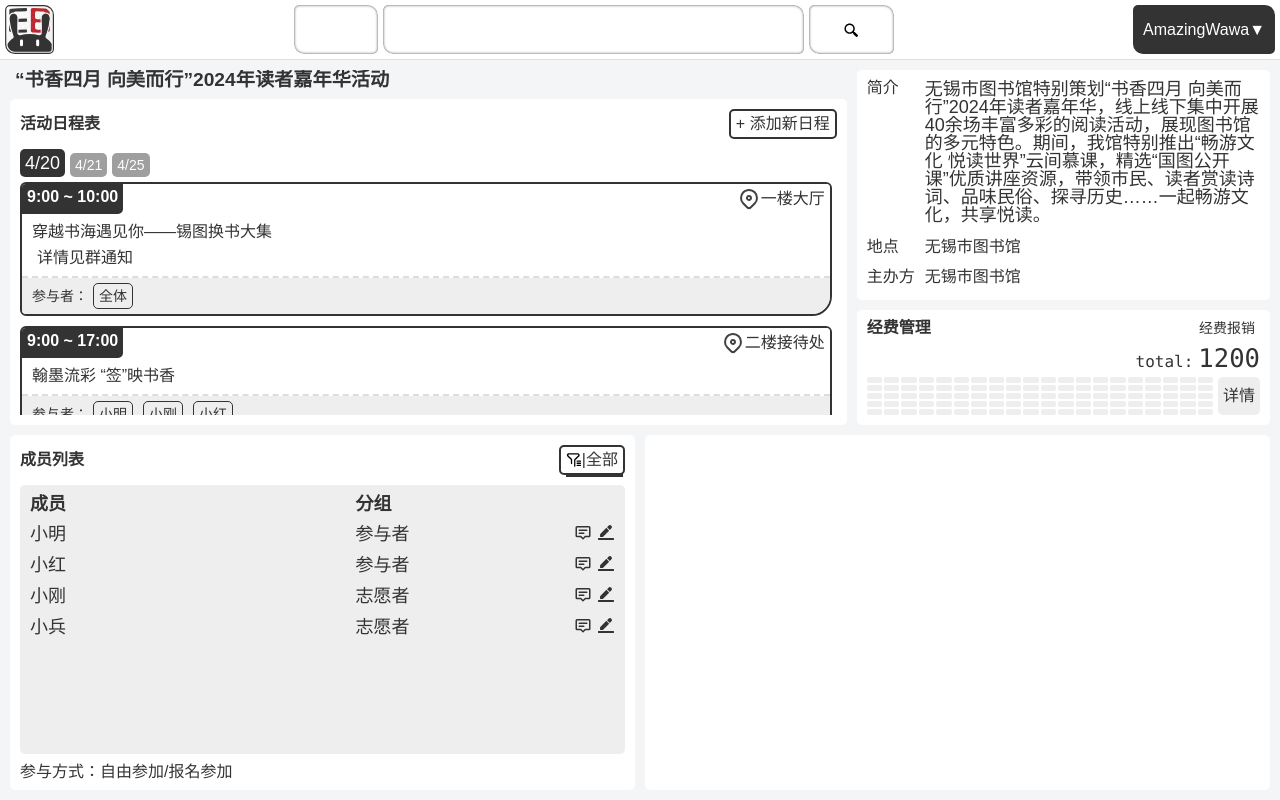
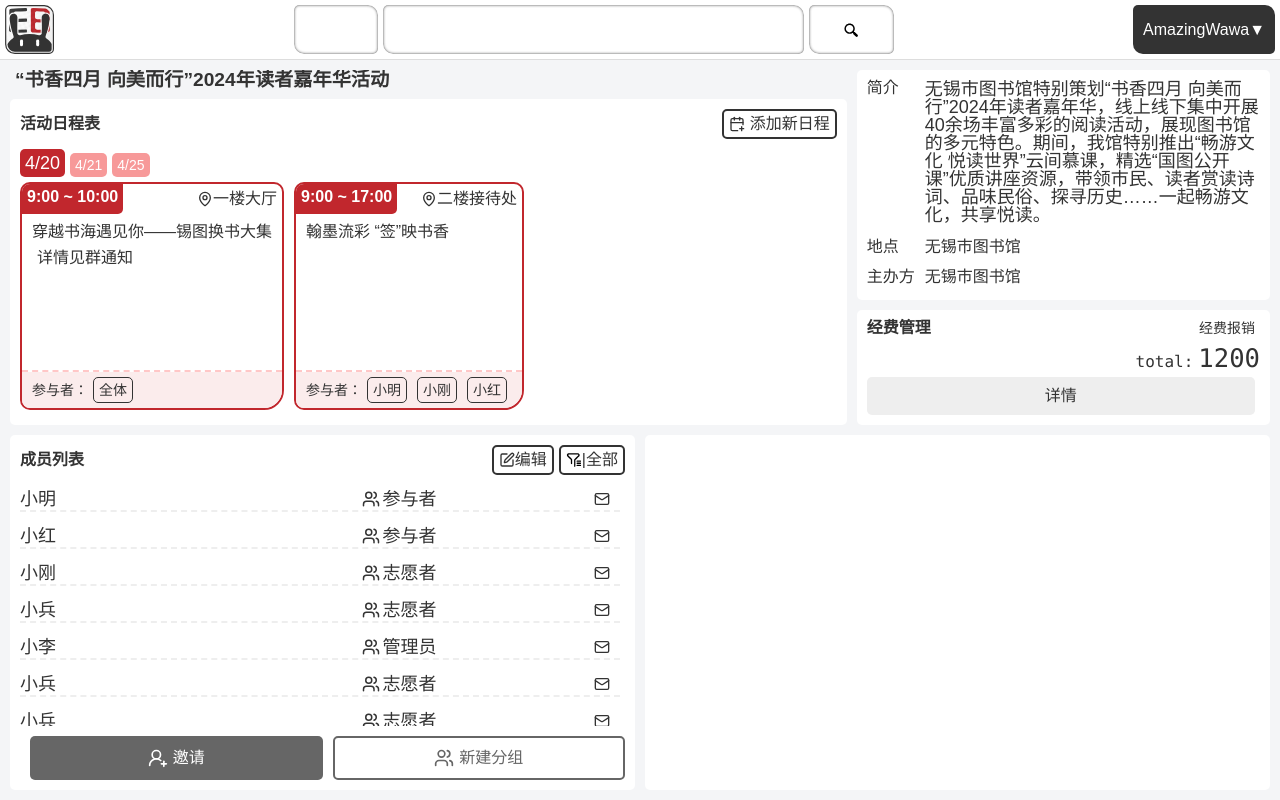
Before and after one commit to AmazingWawa-s/EventBand-frontend, a Vue app: page /#/eventDetail in a window 1280 px wide. Built offline with nearby package versions, Linux system fonts and the light colour scheme; sample sign-in values are in the browser's storage.

Commit message:
成员列表更新,使用lucide图标库

```diff
--- a/package.json
+++ b/package.json
@@ -11,6 +11,7 @@
   "dependencies": {
     "axios": "^1.6.8",
     "less": "^4.2.0",
+    "lucide-vue-next": "^0.379.0",
     "pinia": "^2.1.7",
     "vue": "^3.2.37",
     "vue-router": "^4.3.2"
--- a/src/App.vue
+++ b/src/App.vue
@@ -17,6 +17,27 @@
   align-items: center;
   justify-items: center;
   color: #333333;
+}
+
+input {
+  border: 1px solid #ddd;
+  outline: none;
+  font-size: 18px;
+  height: 32px;
+  width: 100%;
+  font-family: sans-serif;
+  color: #333;
+  padding: 5px 10px;
+}
+
+textarea {
+  border: 1px solid #ddd;
+  color: #333;
+  outline: none;
+  font-family: sans-serif;
+  width: 100%;
+  resize: none;
+  padding: 5px 10px;
 }
 
 .main-view {
--- a/src/components/MBudgets.vue
+++ b/src/components/MBudgets.vue
@@ -12,9 +12,9 @@
         <span class="budgets-num">1200</span>
       </div>
       <div class="budgets-bottom">
-        <div class="budgets-graph">
+        <!-- <div class="budgets-graph">
           <div class="budgets-item" v-for="i in 100" :key="i"></div>
-        </div>
+        </div> -->
         <div class="budgets-detail-button">详情</div>
       </div>
     </div>
--- a/src/components/MExtra.vue
+++ b/src/components/MExtra.vue
@@ -10,10 +10,7 @@
       <div class="menu-frame"></div>
     </div>
     <div class="body-frame">
-      <div class="body-setting">
-        <div>参与方式：报名参加/自由参加</div>
-        <div>参与方式：报名参加/自由参加</div>
-      </div>
+      <div class="body-setting"></div>
     </div>
   </div>
 </template>
--- a/src/components/MParticipants.vue
+++ b/src/components/MParticipants.vue
@@ -1,41 +1,59 @@
 <template>
   <div class="m-participants-main-container">
+    <div class="participants-header-frame">
       <div class="participants-header">
         <div class="front">成员列表</div>
         <div class="end">
+          <div class="button" @click="editActive = !editActive">
+            <SquarePen :size="16" />编辑
+          </div>
+          <div class="button" @click="siftButton = !siftButton">
             <div class="icon">
               <img src="../assets/sift.svg" alt="" />
               |
             </div>
             <div class="condition">{{ condition }}</div>
-        <div class="drop-menu">
-          <div @click="() => (condition = item)" v-for="item in dropMenu" :key="item">
+          </div>
+        </div>
+      </div>
+      <div :class="{ 'participants-sift': true, 'sift-close': !siftButton }">
+        <div
+          class="sift-item"
+          v-for="item in dropMenu"
+          @click="
+            condition = item;
+            siftButton = false;
+          "
+          :key="item"
+        >
           {{ item }}
-          </div>
         </div>
       </div>
     </div>
     <div class="participants-body">
       <div class="participants-contents">
-        <div class="participants-item grid-title">
-          <div class="">成员</div>
-          <div>分组</div>
-          <div></div>
-          <div></div>
+        <div
+          v-show="condition == '全部' || condition == item.group"
+          v-for="item in participants"
+          class="participants-item"
+          :key="item"
+        >
+          <div class="">{{ item.name }}</div>
+          <div><Users :size="18" />{{ item.group }}</div>
+          <div class="button">
+            <Mail :size="18" />
           </div>
-        <div v-for="item in participants" class="participants-item" :key="item">
-          <div class="">{{ item.name }}</div>
-          <div>{{ item.group }}</div>
-          <div class="contact">
-            <img src="../assets/message.svg" alt="" />
-          </div>
-          <div class="edit">
-            <img src="../assets/edit.svg" alt="" />
+          <div :class="{ button: true, hidden: !editActive }">
+            <CircleX color="#c1272d" :size="18" />
           </div>
         </div>
       </div>
     </div>
-    <div class="participants-bottom">参与方式：自由参加/报名参加</div>
+    <div class="participants-bottom">
+      <div class="bottom-item invite"><UserRoundPlus :size="20" />邀请</div>
+      <div class="bottom-item new"><Users :size="20" />新建分组</div>
+      <div class="setting"></div>
+    </div>
   </div>
 </template>
 
@@ -48,17 +66,47 @@
   padding: 10px;
   display: grid;
   grid-template-rows: auto 1fr auto;
+  gap: 10px;
   user-select: none;
   overflow: hidden;
 
+  .participants-sift {
+    display: flex;
+    transition: 500ms;
+    width: 100%;
+    gap: 5px;
+    max-height: 500px;
+    flex-wrap: wrap;
+    overflow: hidden;
+
+    .sift-item {
+      font-size: 16px;
+      border-radius: 5px;
+      border: 1px solid #ddd;
+      padding: 5px;
+      cursor: pointer;
+    }
+  }
+
+  .sift-close {
+    max-height: 0;
+  }
+
+  .participants-header-frame {
     .participants-header {
+      margin-bottom: 5px;
       font-weight: 600;
-    margin-bottom: 10px;
       display: flex;
       align-items: center;
       justify-content: space-between;
 
       .end {
+        display: flex;
+        gap: 5px;
+        align-items: center;
+        justify-content: space-between;
+
+        .button {
           display: flex;
           align-items: center;
           justify-content: space-between;
@@ -78,22 +126,6 @@
           img {
             width: 16px;
           }
-
-      .drop-menu {
-        position: absolute;
-        top: 100%;
-        overflow: hidden;
-        height: 0;
-        border: 2px #333 solid;
-        background-color: #fff;
-        display: flex;
-        flex-direction: column;
-        align-items: flex-end;
-        div {
-          padding: 5px;
-        }
-
-        div:hover {
         }
       }
     }
@@ -102,33 +134,44 @@
   .participants-body {
     width: 100%;
     height: 100%;
-    overflow-y: scroll;
     font-size: 18px;
-    background-color: #eee;
-    padding: 10px;
-    border-radius: 5px;
+    overflow: hidden;
 
     .participants-contents {
       width: 100%;
       display: grid;
+      padding-right: 5px;
+      height: 100%;
+      overflow-y: scroll;
       grid-template-columns: 3fr 2fr auto auto;
-      column-gap: 5px;
-      row-gap: 10px;
-
-      .menu-head {
-        font-weight: 600;
-      }
+      column-gap: 10px;
+      grid-auto-rows: 22px;
+      row-gap: 15px;
 
       .participants-item {
         width: 100%;
         display: grid;
+        transition: 300ms;
+        border-bottom: 2px dashed #eee;
+        padding-bottom: 2px;
         grid-column: 1/5;
         grid-template-columns: subgrid;
         align-items: center;
 
-        img {
-          width: 18px;
+        .button {
           cursor: pointer;
+          transition: 300ms;
+          max-width: 16px;
+        }
+
+        .hidden {
+          max-width: 0;
+        }
+
+        div {
+          display: flex;
+          align-items: center;
+          gap: 2px;
         }
       }
 
@@ -139,8 +182,50 @@
   }
 
   .participants-bottom {
-    margin-top: 10px;
+    display: grid;
+    grid-template-columns: auto 1fr 1fr;
+    grid-template-areas: "c a b ";
+    gap: 10px;
+
+    .bottom-item {
+      width: 100%;
+      height: 100%;
+      cursor: pointer;
+      border-radius: 5px;
+
+      display: flex;
+      align-items: center;
+      justify-content: center;
+      gap: 5px;
+      padding: 10px 5px;
+    }
+
+    .invite {
+      grid-area: a;
+      background-color: #666;
+      color: #fff;
+    }
+
+    .new {
+      grid-area: b;
+      background-color: #fff;
+      border: 2px solid #666;
+      color: #666;
+    }
+
+    .setting {
+      grid-area: c;
       font-size: 16px;
+    }
+  }
+
+  @media (max-width: 1200px) {
+    .participants-bottom {
+      grid-template-columns: 1fr 1fr;
+      grid-template-areas:
+        "c c"
+        "a b";
+    }
   }
 }
 
@@ -150,9 +235,18 @@
 </style>
 
 <script setup>
+import { UserRoundPlus } from "lucide-vue-next";
+import { Users } from "lucide-vue-next";
+import { SquarePen } from "lucide-vue-next";
+import { Mail } from "lucide-vue-next";
+import { CircleX } from "lucide-vue-next";
 import { ref } from "vue";
 
 const condition = ref("全部");
+
+const editActive = ref(false);
+
+const siftButton = ref(false);
 
 const dropMenu = ref(["全部", "参与者", "管理员", "志愿者", "活动负责人"]);
 
@@ -177,5 +271,30 @@ const participants = ref([
     group: "志愿者",
     id: "123456",
   },
+  {
+    name: "小李",
+    group: "管理员",
+    id: "123456",
+  },
+  {
+    name: "小兵",
+    group: "志愿者",
+    id: "123456",
+  },
+  {
+    name: "小兵",
+    group: "志愿者",
+    id: "123456",
+  },
+  {
+    name: "小勇",
+    group: "活动负责人",
+    id: "123456",
+  },
+  {
+    name: "小兵",
+    group: "志愿者",
+    id: "123456",
+  },
 ]);
 </script>
--- a/src/components/MSchedule.vue
+++ b/src/components/MSchedule.vue
@@ -3,13 +3,36 @@
     <div class="schedule-header">
       <div class="front">活动日程表</div>
       <div class="end" @click="() => (addScheduleButton = !addScheduleButton)">
-        <div class="button-frame">+ 添加新日程</div>
+        <div class="button-frame"><CalendarPlus :size="16" />添加新日程</div>
       </div>
     </div>
     <div class="schedule-body">
-      <div
-        :class="{ 'schedule-add-frame': true, 'frame-close': !addScheduleButton }"
-      ></div>
+      <div :class="{ 'schedule-add-frame': true, 'frame-close': !addScheduleButton }">
+        <div class="schedule-form time">
+          <div>时间：</div>
+          <input type="text" />
+          <span>:</span>
+          <input type="text" />
+          <span>~</span>
+          <input type="text" />
+          <span>:</span>
+          <input type="text" />
+        </div>
+        <div class="schedule-form place">
+          具体地点：
+          <input type="text" />
+        </div>
+        <div class="schedule-form title">
+          标题：
+          <input type="text" />
+        </div>
+        <div class="schedule-form detail">
+          详情：
+          <textarea />
+        </div>
+        <div class="schedule-form participants">参与人员</div>
+        <div class="schedule-form button">确定</div>
+      </div>
       <div class="schedule-grid">
         <div class="grid-header">
           <div
@@ -32,7 +55,7 @@
                 {{ item.time1 + " ~ " + item.time2 }}
               </div>
               <div class="item-place">
-                <img src="../assets/place.svg" alt="" />
+                <MapPin :size="16" />
                 {{ item.place }}
               </div>
             </div>
@@ -81,6 +104,7 @@
         border-radius: 5px;
         border: 2px solid #333;
         display: flex;
+        gap: 5px;
         padding: 5px;
         font-size: 16px;
         font-weight: 500;
@@ -100,6 +124,17 @@
       height: 100%;
       transition: 300ms;
       overflow: hidden;
+      display: flex;
+      font-size: 16px;
+      flex-direction: column;
+      justify-content: space-between;
+
+      .schedule-form {
+        display: flex;
+        white-space: nowrap;
+        align-items: center;
+        gap: 5px;
+      }
     }
 
     .frame-close {
@@ -124,32 +159,32 @@
           padding: 5px;
           flex-shrink: 0;
           color: #fff;
-          background-color: rgb(159, 159, 159);
+          background-color: rgb(247, 153, 153);
           font-size: 14px;
           cursor: pointer;
         }
 
         .date-tab-active {
           font-size: 18px;
-          background-color: @theme-black;
+          background-color: @theme-color;
         }
       }
 
       .grid-body {
         height: 100%;
         width: 100%;
-        overflow-y: scroll;
+        overflow-x: scroll;
         gap: 10px;
-        padding-right: 5px;
+        padding-bottom: 5px;
         display: flex;
-        flex-direction: column;
 
         .schedule-item {
           flex-shrink: 0;
           overflow: hidden;
-          // background-color: rgb(255, 206, 206);
-          border: 2px solid @theme-black;
-          border-radius: 6px 6px 20px 6px;
+          border: 2px solid @theme-color;
+          border-radius: 10px 10px 20px 10px;
+          display: grid;
+          grid-template-rows: auto 1fr auto;
 
           .item-header {
             display: flex;
@@ -157,11 +192,12 @@
             user-select: none;
             justify-content: space-between;
             align-items: center;
+            // background-color: rgb(255, 215, 215);
 
             .item-time {
               color: #fff;
               font-weight: 600;
-              background-color: @theme-black;
+              background-color: @theme-color;
               height: 100%;
               padding: 5px;
               border-radius: 0 0 5px 0;
@@ -169,7 +205,7 @@
             }
 
             .item-place {
-              background-color: #fff;
+              // background-color: rgb(255, 215, 215);
               display: flex;
               align-items: center;
               justify-content: flex-end;
@@ -178,29 +214,24 @@
               flex-grow: 1;
               height: 100%;
               white-space: nowrap;
-              img {
-                height: 80%;
-              }
             }
           }
 
           .item-content {
             padding: 10px;
-            border-radius: 5px 0 0 0;
-            background-color: #fff;
-            border-bottom: 2px dashed #ddd;
+            // background-color: rgb(255, 215, 215);
+            border-bottom: 2px dashed rgb(255, 199, 199);
 
             .item-detail {
               padding-top: 10px;
               padding-left: 5px;
               font-size: 16px;
-              background-color: #fff;
             }
           }
 
           .item-participants {
             padding: 5px 10px;
-            background-color: #eee;
+            background-color: rgb(251, 236, 236);
             font-size: 14px;
             display: flex;
             align-items: center;
@@ -221,6 +252,8 @@
 
 <script setup>
 import { ref } from "vue";
+import { CalendarPlus } from "lucide-vue-next";
+import { MapPin } from "lucide-vue-next";
 
 const dateTabSelected = ref(0);
 
@@ -245,12 +278,6 @@ const scheduleData = ref([
         place: "二楼接待处",
         participants: ["小明", "小刚", "小红"],
       },
-      {
-        time1: "13:00",
-        time2: "17:00",
-        content: "穿越书海遇见你——锡图换书大集",
-        participants: ["小明"],
-      },
     ],
   },
   {
@@ -261,7 +288,7 @@ const scheduleData = ref([
         time2: "10:00",
         content: "东林文化讲坛:中国古典诗词的理解与欣赏",
         place: "一楼展览处",
-        participants: [],
+        participants: ["全体"],
       },
     ],
   },
@@ -272,7 +299,7 @@ const scheduleData = ref([
         time1: "9:00",
         time2: "10:00",
         content: "吴文化专题讲座:《无锡梅里遗址考古报告》解读",
-        participants: [],
+        participants: ["全体"],
       },
     ],
   },
--- a/src/components/Picker.vue
+++ b/src/components/Picker.vue
@@ -140,7 +140,6 @@
       width: 5px;
       height: 100%;
       background-color: #eee;
-      border-radius: 10px;
     }
   }
 
@@ -187,7 +186,7 @@
     position: absolute;
     z-index: 100;
     pointer-events: none;
-    box-shadow: 0 10px 11px -10px #ddd inset, 0 -10px 11px -10px #ddd inset;
+    box-shadow: 0 10px 11px -10px #ccc inset, 0 -10px 11px -10px #ccc inset;
   }
 
   .picker-scroll::-webkit-scrollbar {
```
Also changed, not shown: src/components/EventCreateForm.vue (+0 -20 lines), src/components/EventDetail.vue (+10 -1 lines), src/assets/calendar-plus.svg (added). Lines whose indentation alone changed are shown as unchanged.
